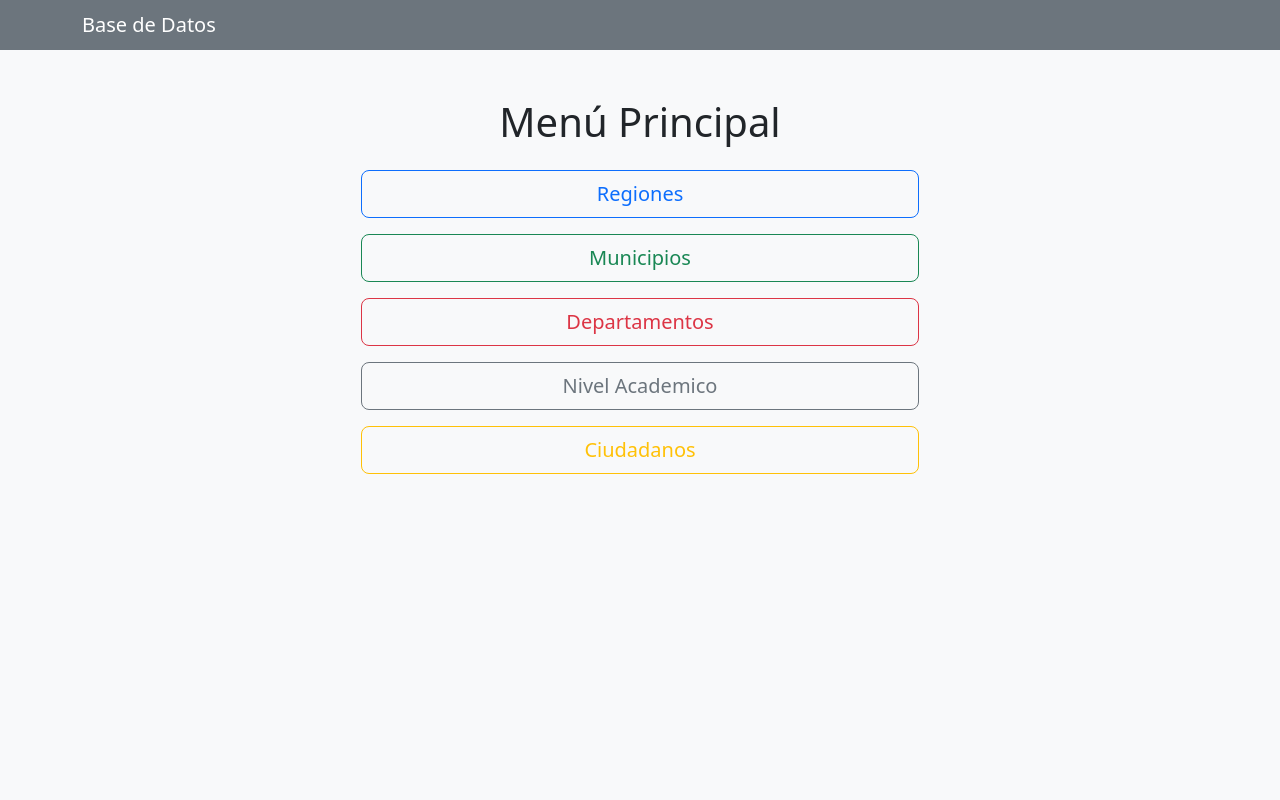
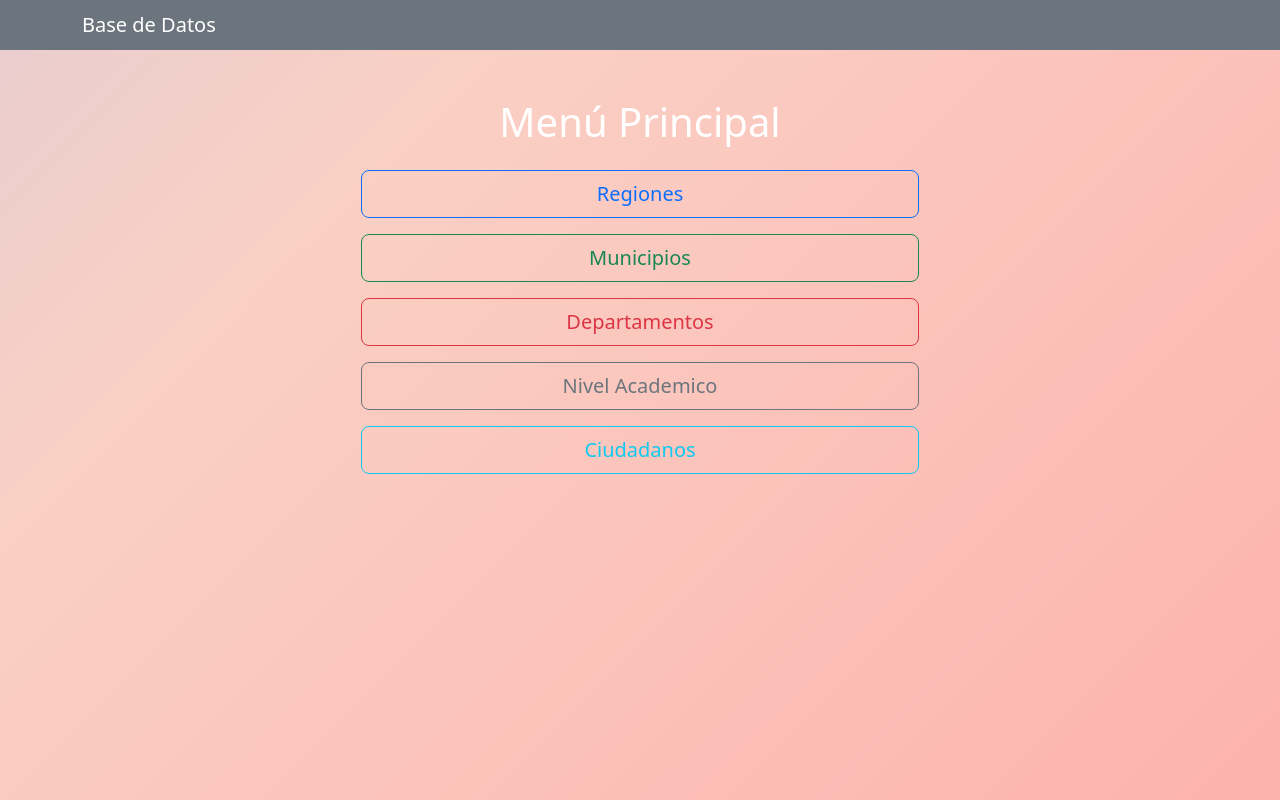
Before and after one commit to Hamilton613/ciudadanos, a PHP site: page / in a window 1280 px wide. Run offline with PHP 8.4, Linux system fonts and the light colour scheme.

Commit message:
cambio el index

```diff
--- a/index.php
+++ b/index.php
@@ -5,8 +5,24 @@
     <meta name="viewport" content="width=device-width, initial-scale=1.0">
     <title>Menú Principal</title>
     <link href="https://cdn.jsdelivr.net/npm/bootstrap@5.3.3/dist/css/bootstrap.min.css" rel="stylesheet">
+    <style>
+        body {
+            margin: 0;
+            padding: 0;
+            height: 100vh;
+            background: linear-gradient(-45deg, #ff9a9e, #fad0c4, #a1c4fd, #c2e9fb);
+            background-size: 400% 400%;
+            animation: gradientBG 15s ease infinite;
+        }
+
+        @keyframes gradientBG {
+            0% { background-position: 0% 50%; }
+            50% { background-position: 100% 50%; }
+            100% { background-position: 0% 50%; }
+        }
+    </style>
 </head>
-<body class="bg-light">
+<body>
 
     <nav class="navbar navbar-expand-lg navbar-dark bg-secondary">
         <div class="container">
@@ -14,15 +30,14 @@
         </div>
     </nav>
     <div class="container text-center mt-5">
-        <h1 class="mb-4">Menú Principal</h1>
+        <h1 class="mb-4 text-white">Menú Principal</h1>
 
         <div class="d-grid gap-3 col-6 mx-auto">
             <a href="regiones/vistaregiones.php" class="btn btn-outline-primary btn-lg">Regiones</a>
             <a href="municipios/municipios.php" class="btn btn-outline-success btn-lg">Municipios</a>
             <a href="departamentos/departamentos.php" class="btn btn-outline-danger btn-lg">Departamentos</a>
             <a href="nivelacademico/academico.php" class="btn btn-outline-secondary btn-lg">Nivel Academico</a>
-            <a href="ciudadanos/ciudadanos.php" class="btn btn-outline-warning btn-lg">Ciudadanos</a>
-
+            <a href="ciudadanos/ciudadanos.php" class="btn btn-outline-info btn-lg">Ciudadanos</a>
         </div>
     </div>
 
```
